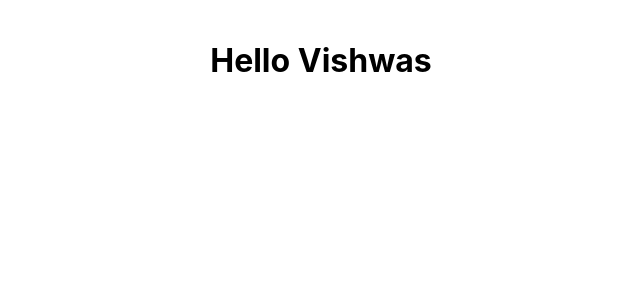
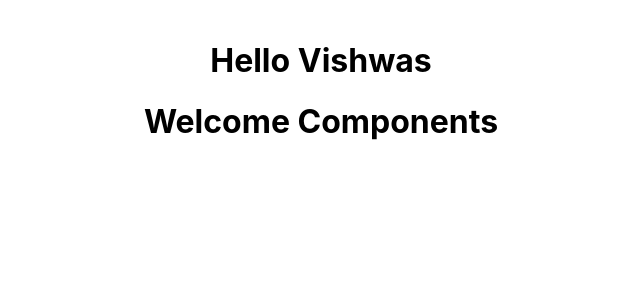
Before and after one commit to Rxavio/learn-react, a React (Create React App) app in the folder react-from-zero/: page / in a window 1280 px wide. Shown: the top 300 px of the page, without its empty margins (319-959 px from the left). Built offline with nearby package versions, Linux system fonts and the light colour scheme.

Commit message:
display welcome classs component

```diff
--- a/react-from-zero/src/App.js
+++ b/react-from-zero/src/App.js
@@ -1,12 +1,14 @@
 import React, { Component } from 'react'
 import './App.css'
 import Greet from './components/Greet'
+import Welcome from './components/Welcome'
 class App extends Component {
   render() {
     return (
       <div className="App">
         <br />
         <Greet />
+        <Welcome />
       </div>
     )
   }
--- /dev/null
+++ b/react-from-zero/src/components/Welcome.js
@@ -0,0 +1,9 @@
+import React, { Component } from 'react'
+
+class Welcome extends Component {
+  render() {
+    return <h1>Welcome Components</h1>
+  }
+}
+
+export default Welcome
```
